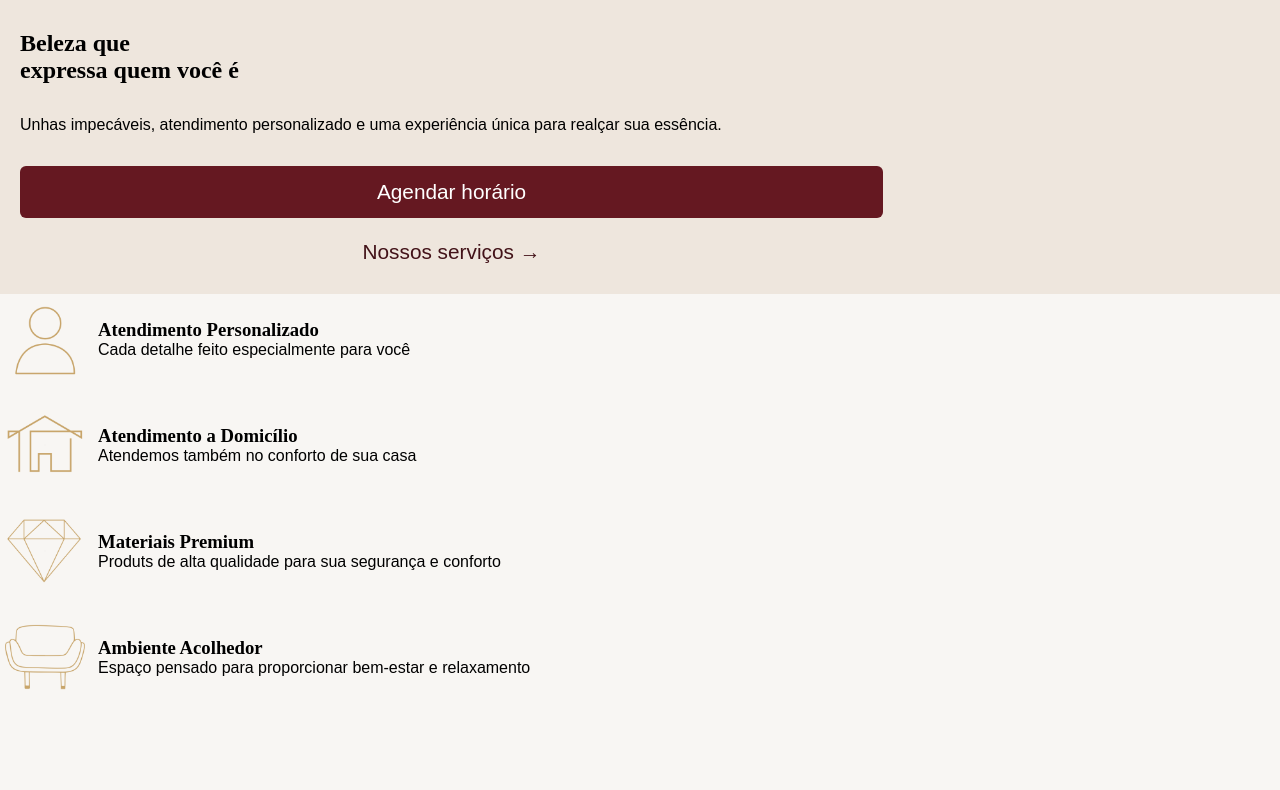
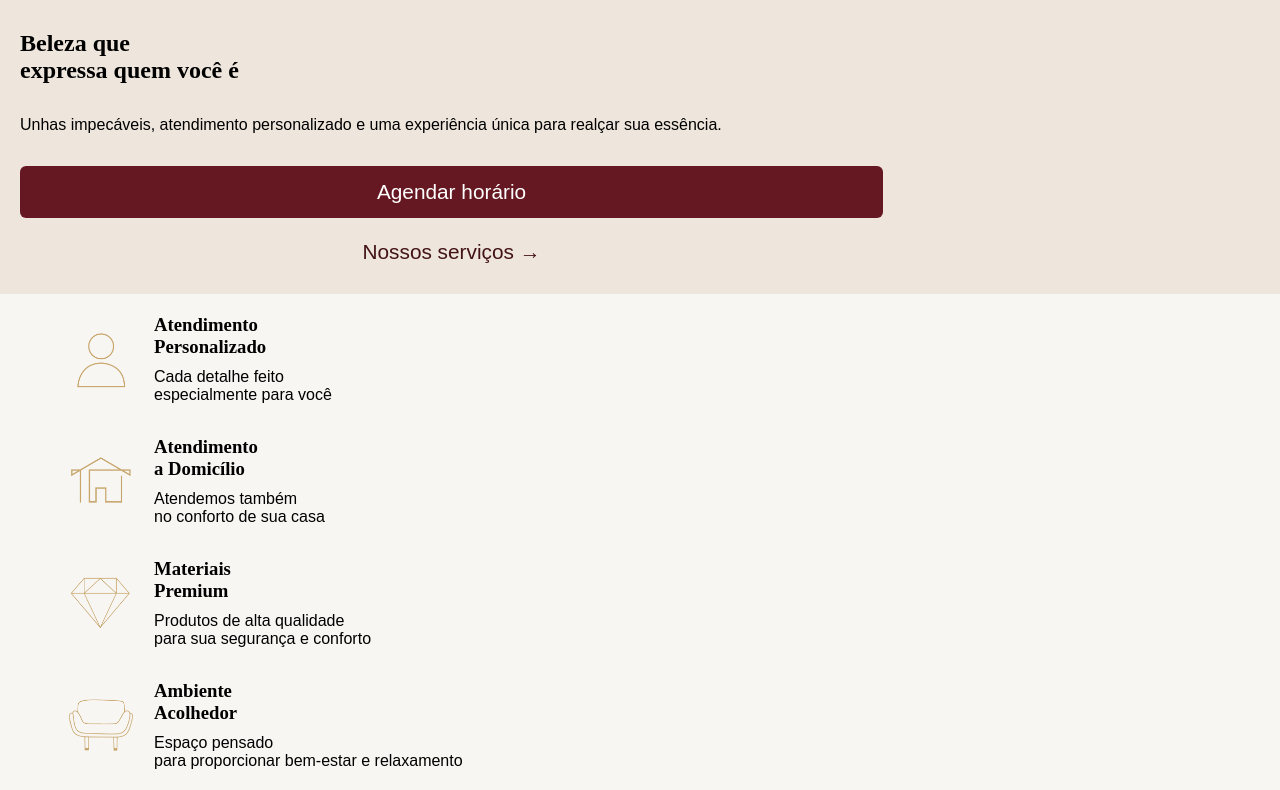
Before and after one commit to CarolinaInglethe/studio-inglethe-nails, a React (Vite) app: page / in a window 1280 px wide. Shown: the part 986-1776 px from the top of the page. Before the commit the page ends 1688 px from the top, so only its background shows below. Built offline with nearby package versions, Linux system fonts and the light colour scheme.

Commit message:
fix: ajustando textos e espaçamentos seção de beneficios

```diff
--- a/src/pages/Home.css
+++ b/src/pages/Home.css
@@ -32,19 +32,25 @@
 .home-section-benefits {
     display: flex;
     flex-direction: column;
-    gap: 1rem;
+    align-items: center;
+    gap: 2rem;
+    padding: 20px 0;
 }
 
 .benefits-card {
     display: flex;
     flex-direction: row;
     align-items: center;
-    gap: 0.5rem;
+    gap: 1rem;
     width: 90%;
 }
 
+.benefits-card h3 {
+    margin-bottom: 10px;
+}
+
 .home-section-benefits img {
-    width: 5rem;
+    width: 4rem;
     margin: 5px;
 }
 
--- a/src/pages/Home.jsx
+++ b/src/pages/Home.jsx
@@ -35,29 +35,29 @@ function Home(){
                 <div className="benefits-card">
                     <img src={ICONPERFIL} alt="Icone perfil de uma pessoa traços cor dourado" />
                     <div>
-                       <h3>Atendimento Personalizado</h3>
-                       <p>Cada detalhe feito especialmente para você</p>
+                       <h3>Atendimento <br/>Personalizado</h3>
+                       <p>Cada detalhe feito <br/>especialmente para você</p>
                     </div>
                 </div>
                 <div className="benefits-card">
                     <img src={ICONDOMICILIO} alt="Icone de uma casinha com traços criativos e elegante cor dourada" />
                     <div>
-                       <h3>Atendimento a Domicílio</h3>
-                       <p>Atendemos também no conforto de sua casa</p>
+                       <h3>Atendimento <br/> a Domicílio</h3>
+                       <p>Atendemos também <br/>no conforto de sua casa</p>
                     </div>
                 </div>
                 <div className="benefits-card">
                     <img src={ICONPREMIUM} alt="Icone de um diamante com traços finos e dourado" />
                     <div>
-                       <h3>Materiais Premium</h3>
-                       <p>Produts de alta qualidade para sua segurança e conforto</p>
+                       <h3>Materiais <br/>Premium</h3>
+                       <p>Produtos de alta qualidade <br/> para sua segurança e conforto</p>
                     </div>
                 </div>
                 <div className="benefits-card">
                     <img src={ICONAMBIENTE} alt="Icone de um sofa , traços finos delicados e dourado" />
                     <div>
-                       <h3>Ambiente Acolhedor</h3>
-                       <p>Espaço pensado para proporcionar bem-estar e relaxamento</p>
+                       <h3>Ambiente <br/>Acolhedor</h3>
+                       <p>Espaço pensado <br/>para proporcionar bem-estar e relaxamento</p>
                     </div>
 
                 </div>
```
